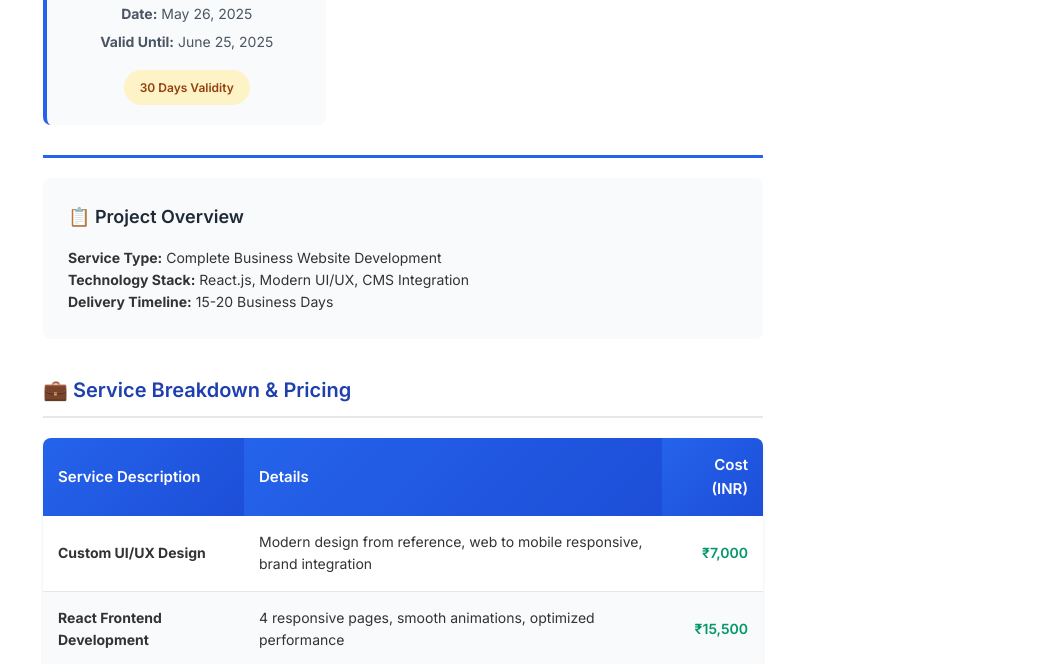
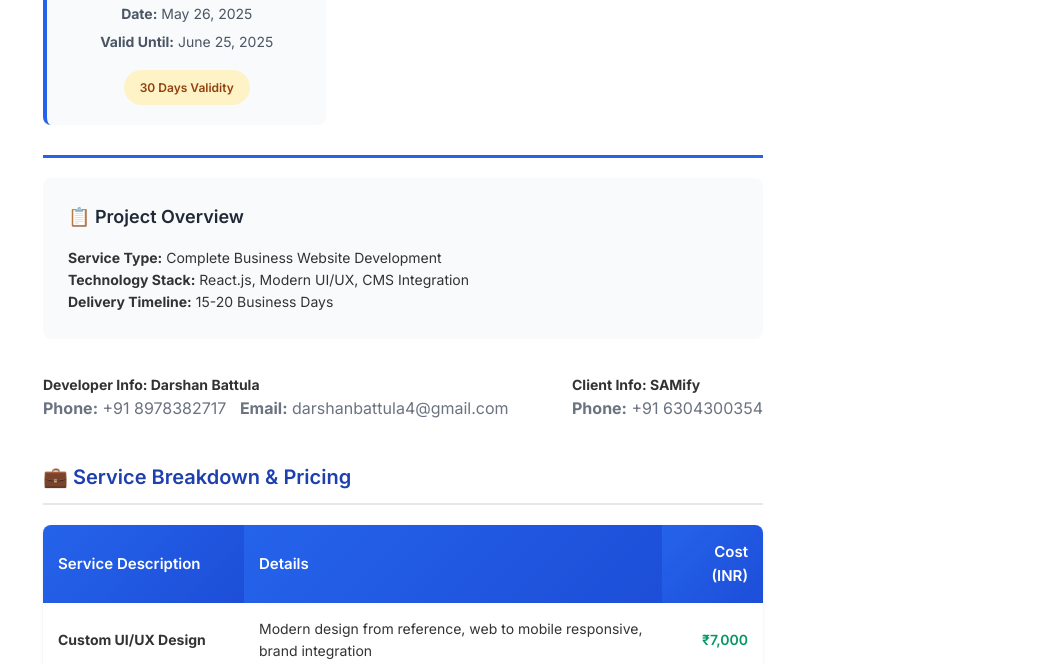
Before and after one commit to darshan1005/Project-Est-template, a plain HTML site: page index.html in a window 1280 px wide. Shown: the part 134-798 px from the top of the page, without its empty margins (237-1280 px from the left). Drawn offline with Linux system fonts and the light colour scheme.

Commit message:
info attached

```diff
--- a/index.html
+++ b/index.html
@@ -342,6 +342,22 @@
         <p><strong>Delivery Timeline:</strong> 15-20 Business Days</p>
       </div>
 
+      <div class="company-container" style="display: flex; justify-content: space-between; flex-wrap: wrap; gap: 20px;">
+  <div class="company-info">
+    <h4>Developer Info: Darshan Battula</h4>
+    <p>
+      <b>Phone:</b> +91 8978382717 &nbsp;
+      <span><b>Email:</b> darshanbattula4@gmail.com</span>
+    </p>
+  </div>
+
+  <div class="company-info">
+    <h4>Client Info: SAMify</h4>
+    <p><b>Phone:</b> +91 6304300354</p>
+  </div>
+</div>
+
+
       <h2 class="section-title">💼 Service Breakdown & Pricing</h2>
 
       <table class="services-table">
@@ -370,9 +386,7 @@
           </tr>
           <tr>
             <td><strong>Contact Form Integration</strong></td>
-            <td>
-              EmailJS setup & integration
-            </td>
+            <td>EmailJS setup & integration</td>
             <td>₹500</td>
           </tr>
           <tr>
```
